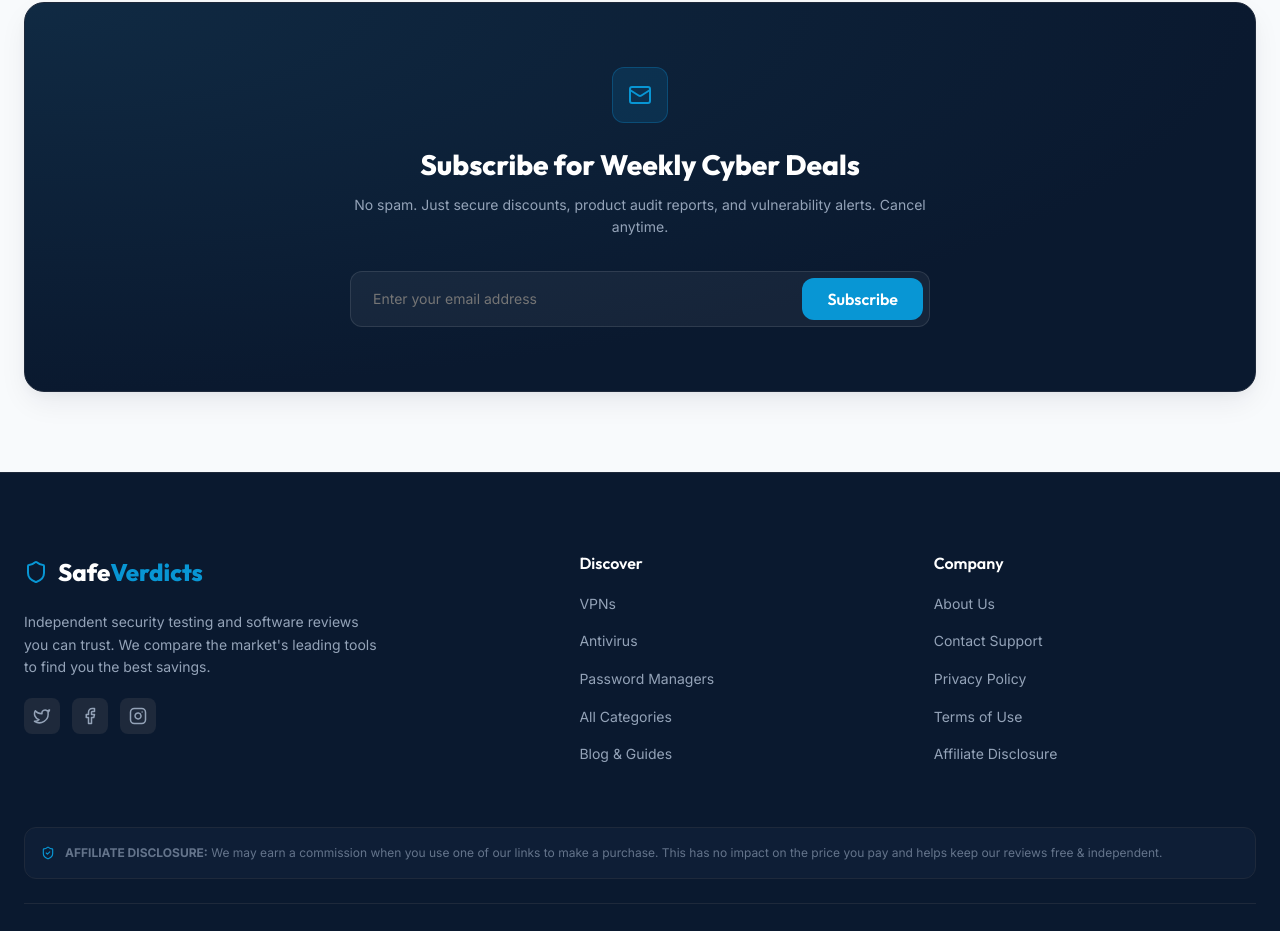
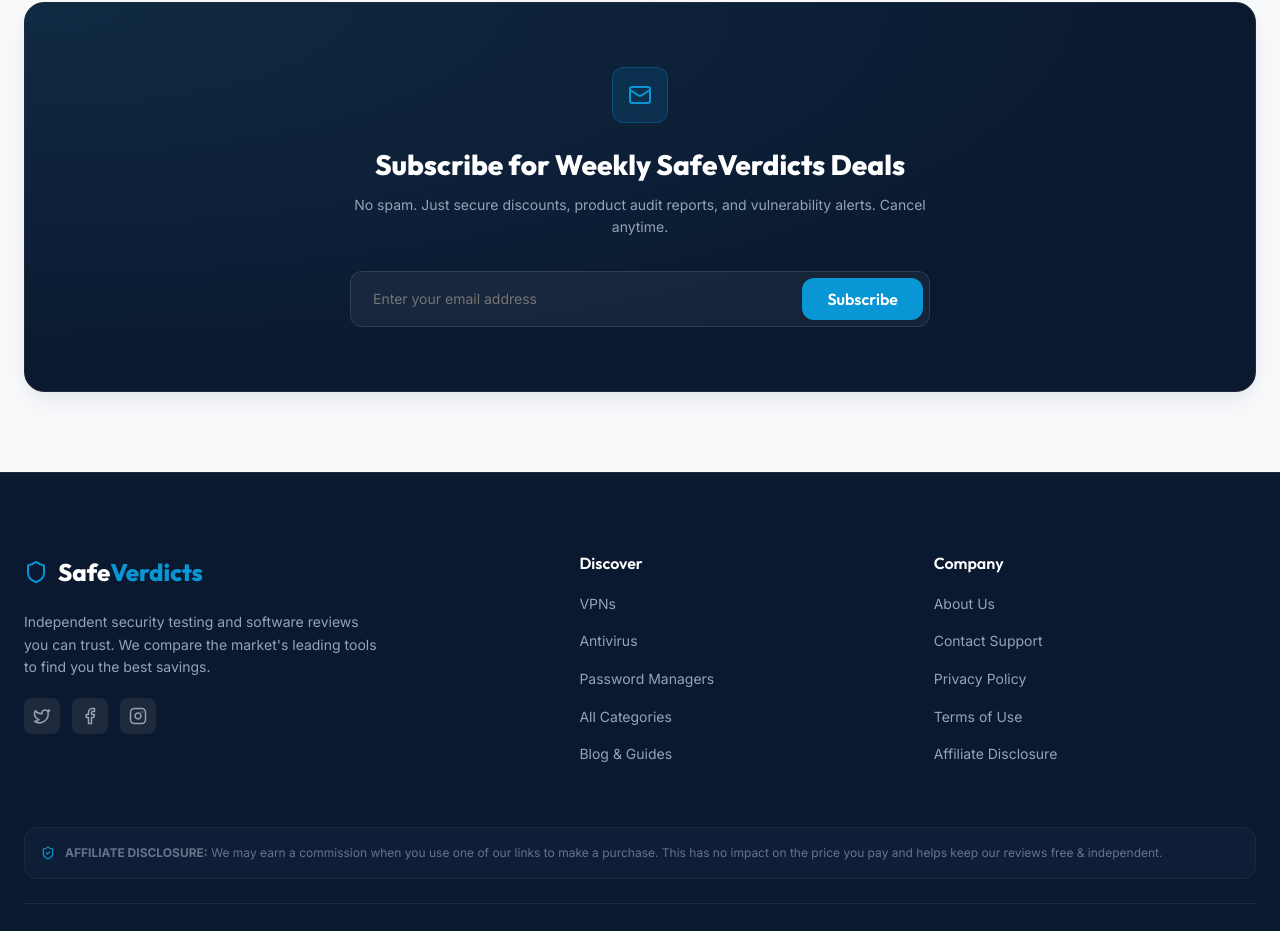
Before and after one commit to codershiveinterns-cloud/SafeVerdicts, a React (Vite) app: page / in a window 1280 px wide. Shown: the part 4335-5266 px from the top of the page. Built offline with nearby package versions, Linux system fonts and the light colour scheme.

Commit message:
Update newsletter title to Subscribe for Weekly SafeVerdicts Deals

```diff
--- a/src/pages/Home.jsx
+++ b/src/pages/Home.jsx
@@ -329,7 +329,7 @@
               <div className="newsletter-icon-badge">
                 <Mail size={24} />
               </div>
-              <h2 className="newsletter-title">Subscribe for Weekly Cyber Deals</h2>
+              <h2 className="newsletter-title">Subscribe for Weekly SafeVerdicts Deals</h2>
               <p className="newsletter-sub">
                 No spam. Just secure discounts, product audit reports, and vulnerability alerts. Cancel anytime.
               </p>
```
